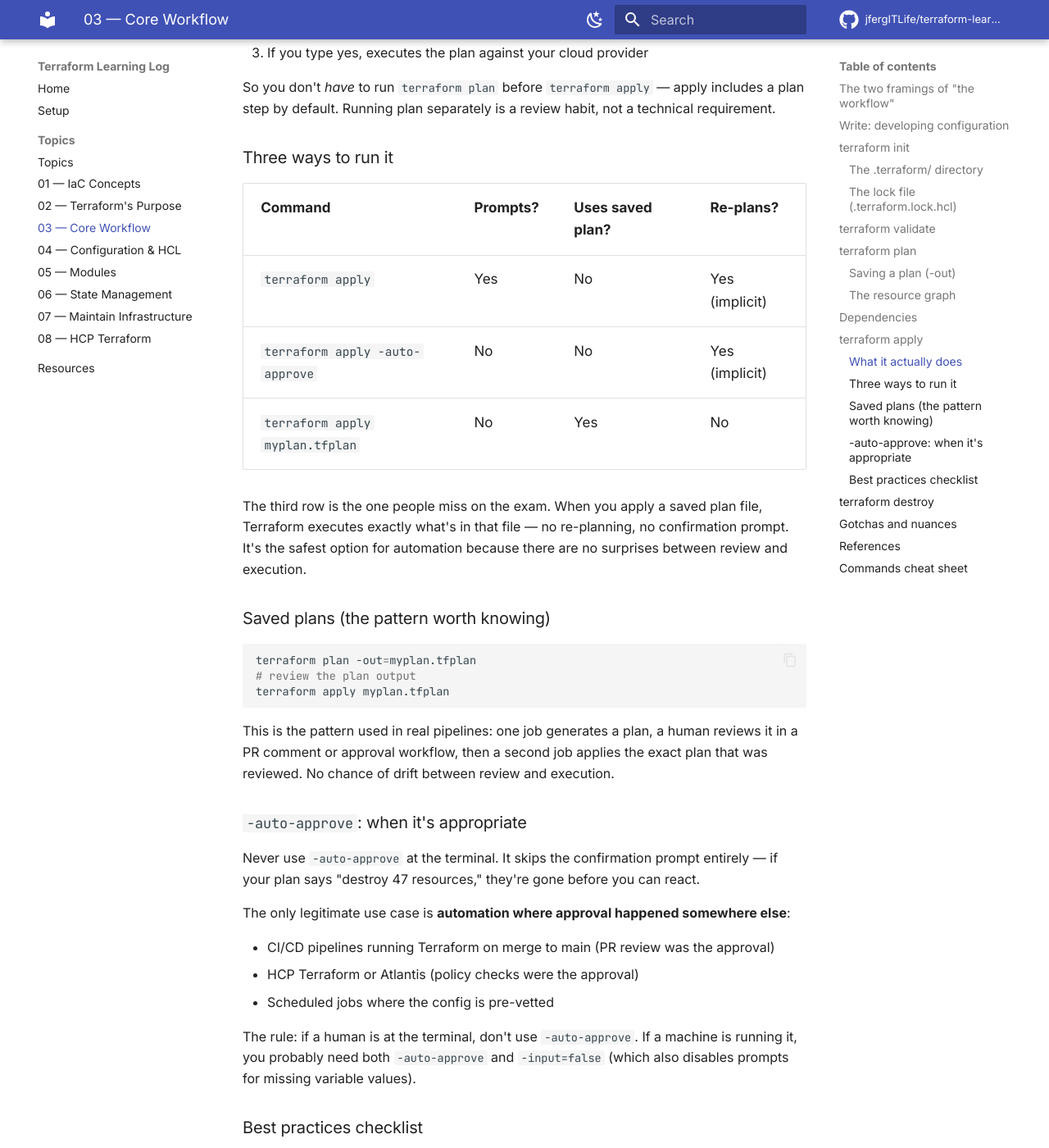
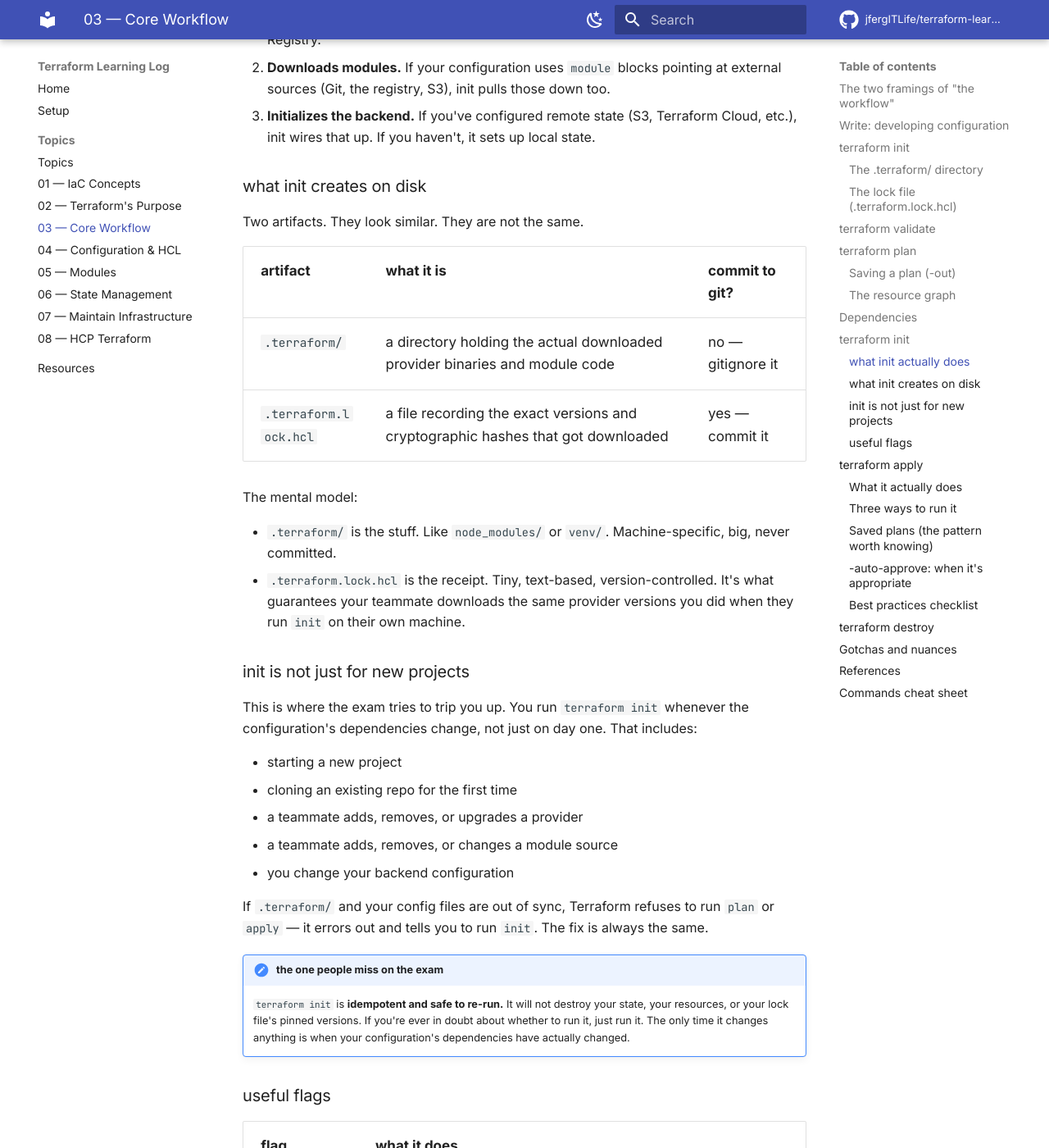
Before and after one commit to jfergITLIfe/terraform-learning-log, an MkDocs documentation site: the page built from docs/topics/03-core-workflow.md, in a window 1280 px wide and 1400 px high, scrolled down 2508 px. Shown: the whole window at 82% size. Built offline with MkDocs 1.6.1 and Material for MkDocs 9.7.7, drawn with Linux system fonts in a browser that asks for light colours; comment, search, counter and statistics services are not loaded; some of the changed text lies outside the part shown.

Commit message:
add terrafrom init section to core workflow

```diff
--- a/docs/topics/03-core-workflow.md
+++ b/docs/topics/03-core-workflow.md
@@ -64,6 +64,57 @@ Terraform configurations are iterative. You don't have to get it right the first
 ## Dependencies
 
 *Notes coming — implicit vs explicit, `depends_on`.*
+
+## terraform init
+
+`terraform init` is the first command you run in any Terraform project. It downloads the providers and modules your configuration declares, and sets up the working directory so the rest of the workflow can function. If you skip it, every other command will fail.
+
+### what init actually does
+
+Three things, in order:
+
+1. **Downloads providers.** Terraform reads your configuration, finds every `provider` block (aws, azurerm, google, etc.), and downloads the matching binaries from the Terraform Registry.
+2. **Downloads modules.** If your configuration uses `module` blocks pointing at external sources (Git, the registry, S3), init pulls those down too.
+3. **Initializes the backend.** If you've configured remote state (S3, Terraform Cloud, etc.), init wires that up. If you haven't, it sets up local state.
+
+### what init creates on disk
+
+Two artifacts. They look similar. They are not the same.
+
+| artifact | what it is | commit to git? |
+|---|---|---|
+| `.terraform/` | a directory holding the actual downloaded provider binaries and module code | no — gitignore it |
+| `.terraform.lock.hcl` | a file recording the exact versions and cryptographic hashes that got downloaded | yes — commit it |
+
+The mental model:
+
+- `.terraform/` is the stuff. Like `node_modules/` or `venv/`. Machine-specific, big, never committed.
+- `.terraform.lock.hcl` is the receipt. Tiny, text-based, version-controlled. It's what guarantees your teammate downloads the same provider versions you did when they run `init` on their own machine.
+
+### init is not just for new projects
+
+This is where the exam tries to trip you up. You run `terraform init` whenever the configuration's dependencies change, not just on day one. That includes:
+
+- starting a new project
+- cloning an existing repo for the first time
+- a teammate adds, removes, or upgrades a provider
+- a teammate adds, removes, or changes a module source
+- you change your backend configuration
+
+If `.terraform/` and your config files are out of sync, Terraform refuses to run `plan` or `apply` — it errors out and tells you to run `init`. The fix is always the same.
+
+!!! note "the one people miss on the exam"
+    `terraform init` is **idempotent and safe to re-run.** It will not destroy your state, your resources, or your lock file's pinned versions. If you're ever in doubt about whether to run it, just run it. The only time it changes anything is when your configuration's dependencies have actually changed.
+
+### useful flags
+
+| flag | what it does |
+|---|---|
+| `-upgrade` | bypasses the lock file and pulls the newest allowed provider versions, then rewrites the lock file |
+| `-reconfigure` | throws away the existing backend config and re-initializes from scratch (used when migrating backends) |
+| `-backend=false` | skips backend initialization (rarely needed, mostly for CI) |
+
+`-upgrade` is the one to remember. Default `init` respects the lock file and downloads exactly what's pinned. `init -upgrade` is how you intentionally bump versions.
 
 ## `terraform apply`
 
```
